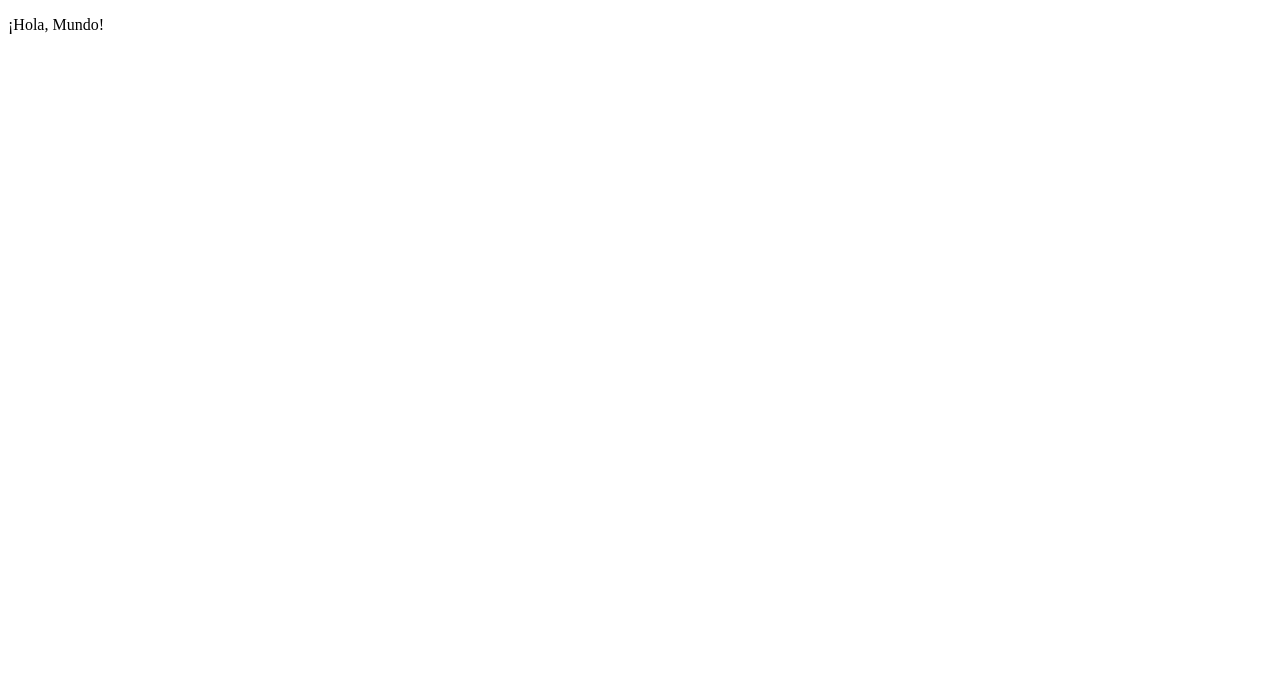
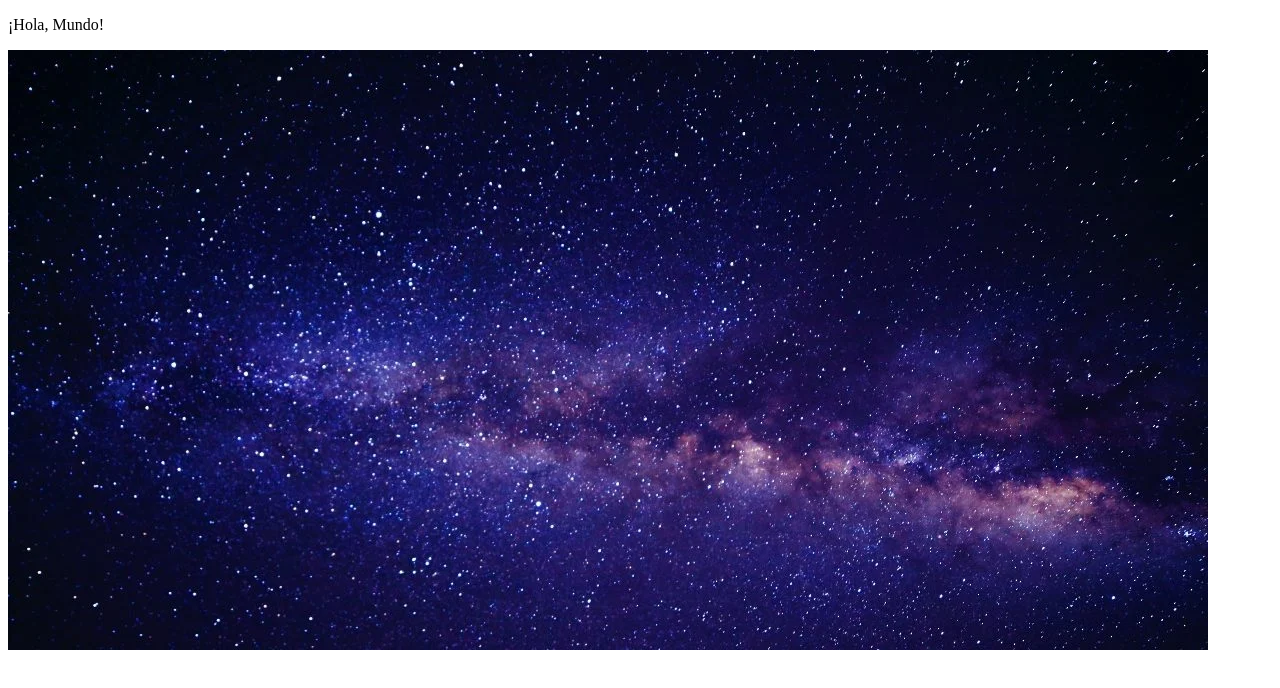
Before and after one commit to ccavaliereb/web1, a plain HTML site: page index.html in a window 1280 px wide. Drawn offline with Linux system fonts and the light colour scheme.

Commit message:
Update index.html

```diff
--- a/index.html
+++ b/index.html
@@ -9,6 +9,7 @@
 
 <body> <!-- Cuerpo de la pagina web-->
    <p>¡Hola, Mundo!</p>
+<img src="imagenes/espacio.jpg" alt="mi imagen">
+
 </body>
-
 </html>
```
